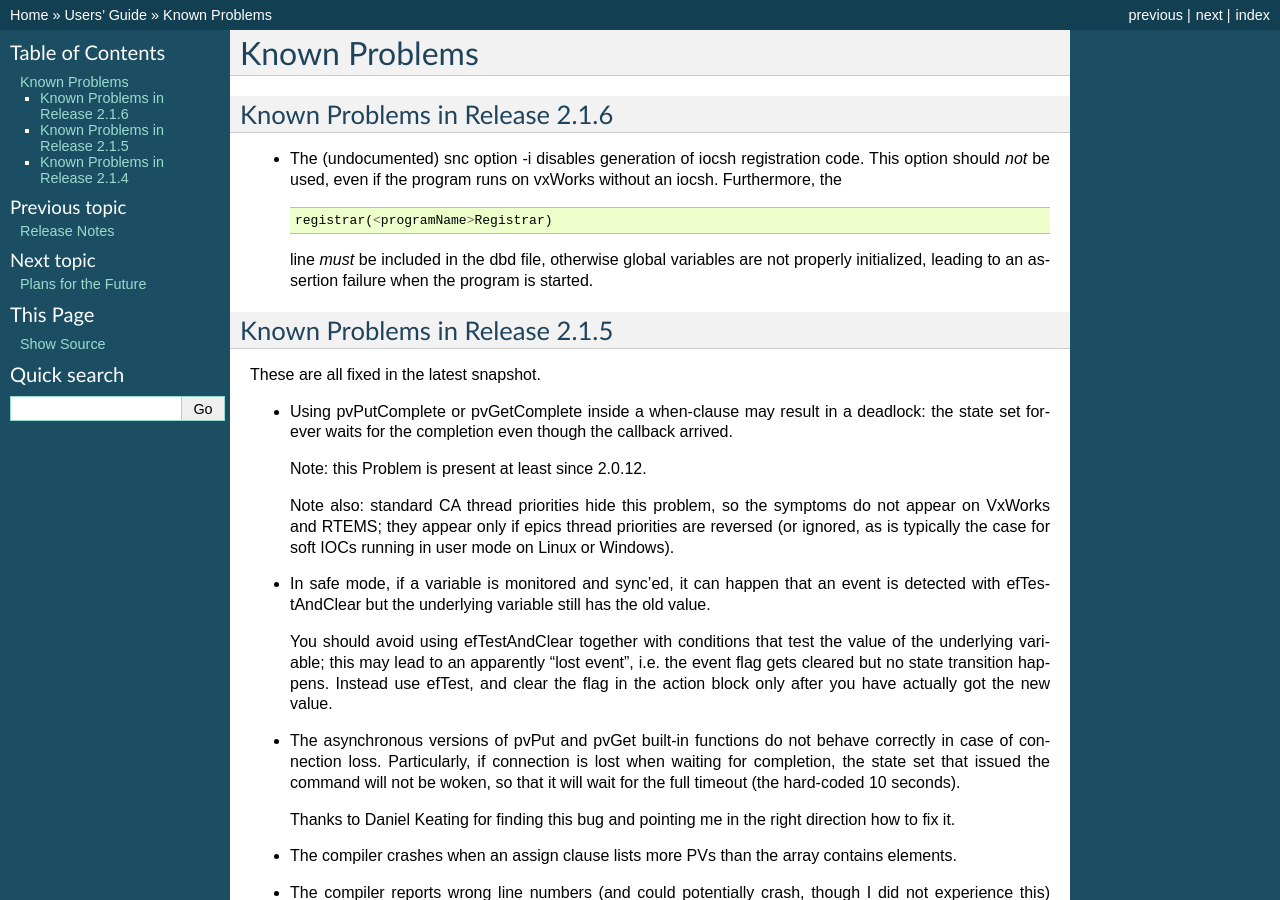
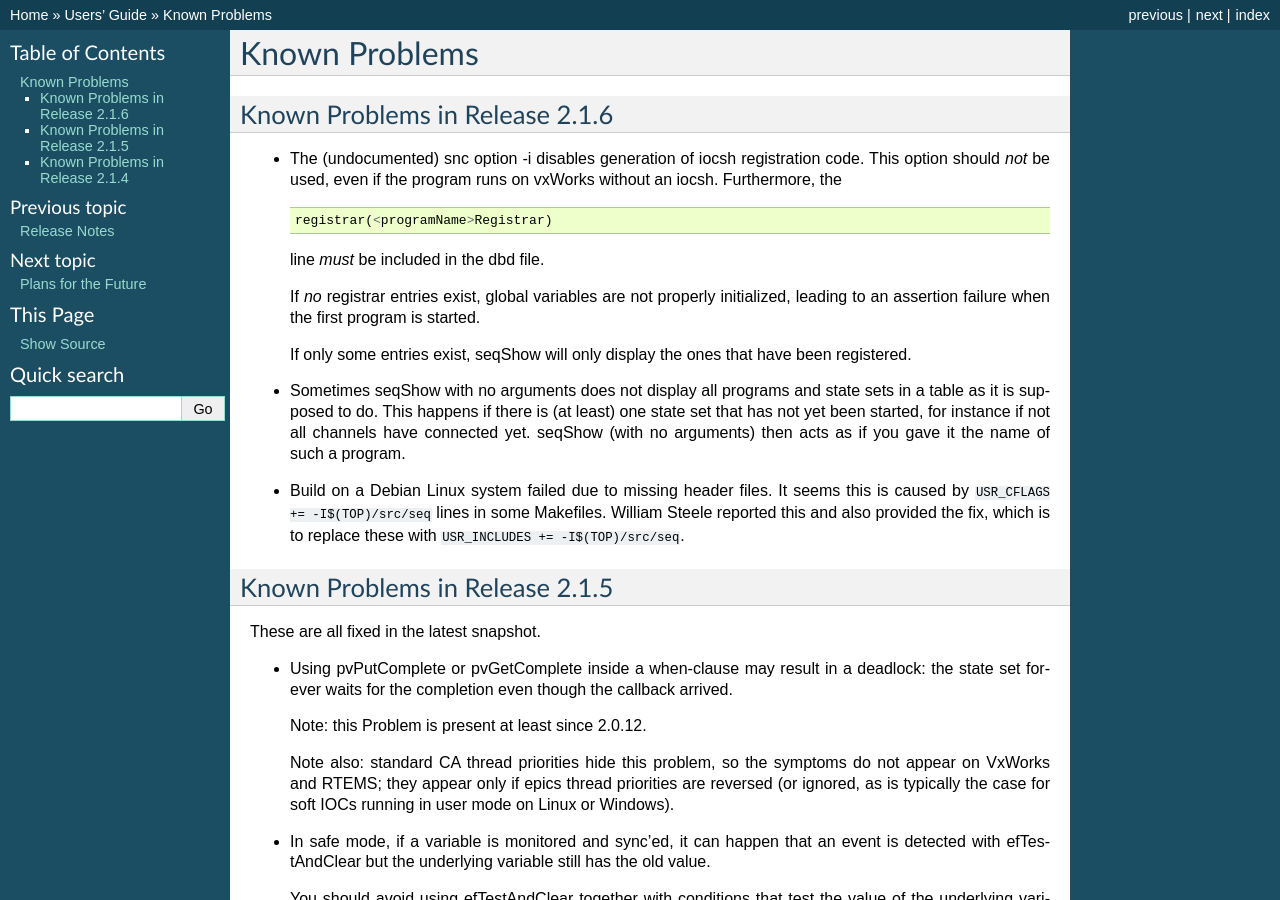
Before and after one commit to jeonghanlee/sequencer-2-2, a Sphinx documentation site: the page built from documentation/KnownProblems.txt, in a window 1280 px wide and 900 px high. Built offline with Sphinx 7.4.7, drawn with Linux system fonts in a browser that asks for light colours.

Commit message:
docs: more known problems in release 2.1.6

```diff
--- a/documentation/KnownProblems.txt
+++ b/documentation/KnownProblems.txt
@@ -12,10 +12,26 @@ Known Problems in Release 2.1.6
 
     registrar(<programName>Registrar)
 
-  line *must* be included in the dbd file, otherwise
-  global variables are not properly initialized, leading to an
-  assertion failure when the program is started.
+  line *must* be included in the dbd file.
 
+  If *no* registrar
+  entries exist, global variables are not properly initialized,
+  leading to an assertion failure when the first program is started.
+
+  If only some entries exist, seqShow will only display the ones
+  that have been registered.
+
+* Sometimes seqShow with no arguments does not display all programs
+  and state sets in a table as it is supposed to do. This happens if
+  there is (at least) one state set that has not yet been started,
+  for instance if not all channels have connected yet. seqShow (with
+  no arguments) then acts as if you gave it the name of such a program.
+
+* Build on a Debian Linux system failed due to missing header files.
+  It seems this is caused by ``USR_CFLAGS += -I$(TOP)/src/seq`` lines
+  in some Makefiles. William Steele reported this and also provided
+  the fix, which is to replace these with
+  ``USR_INCLUDES += -I$(TOP)/src/seq``.
 
 .. _Known_Problems_2.1.5:
 
```
